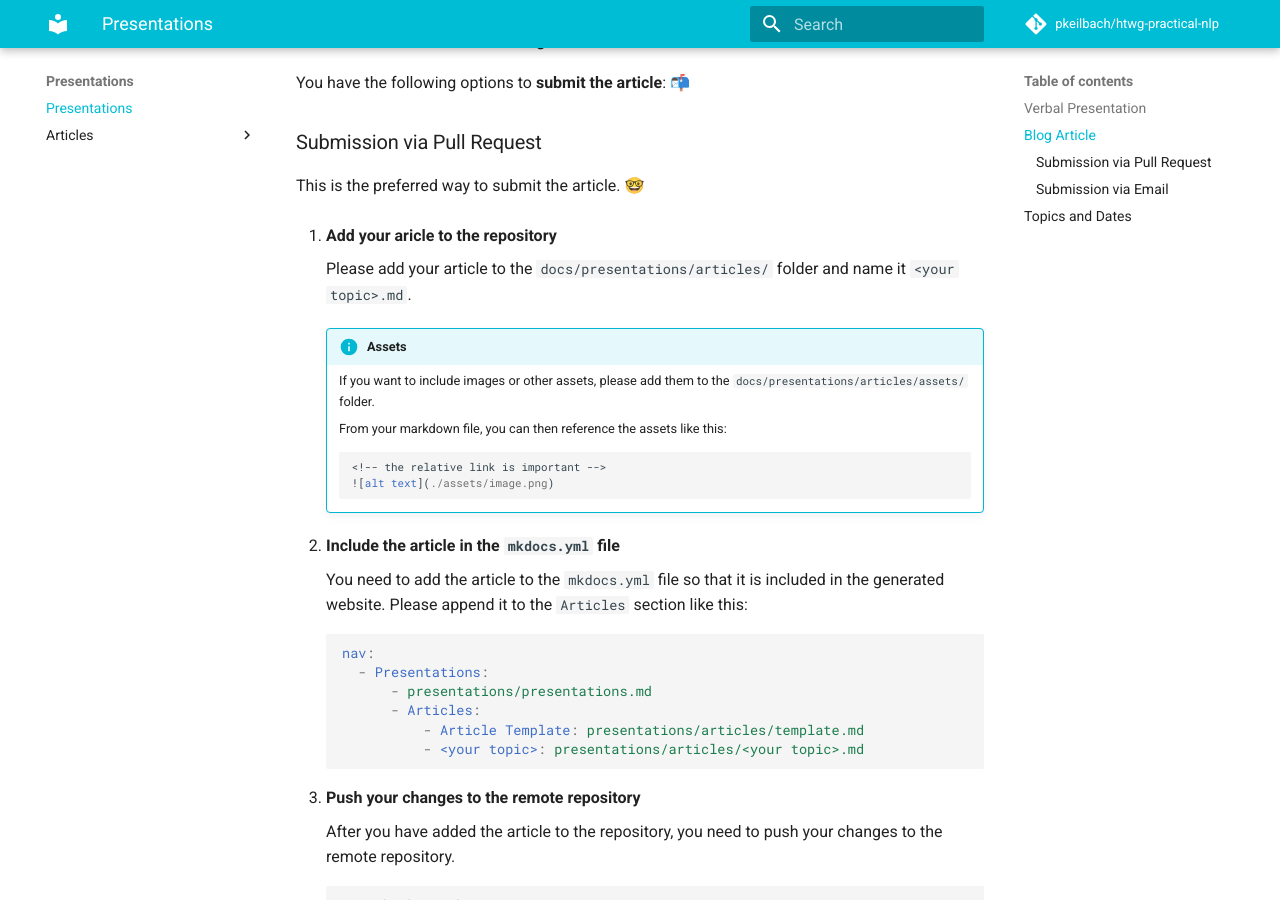
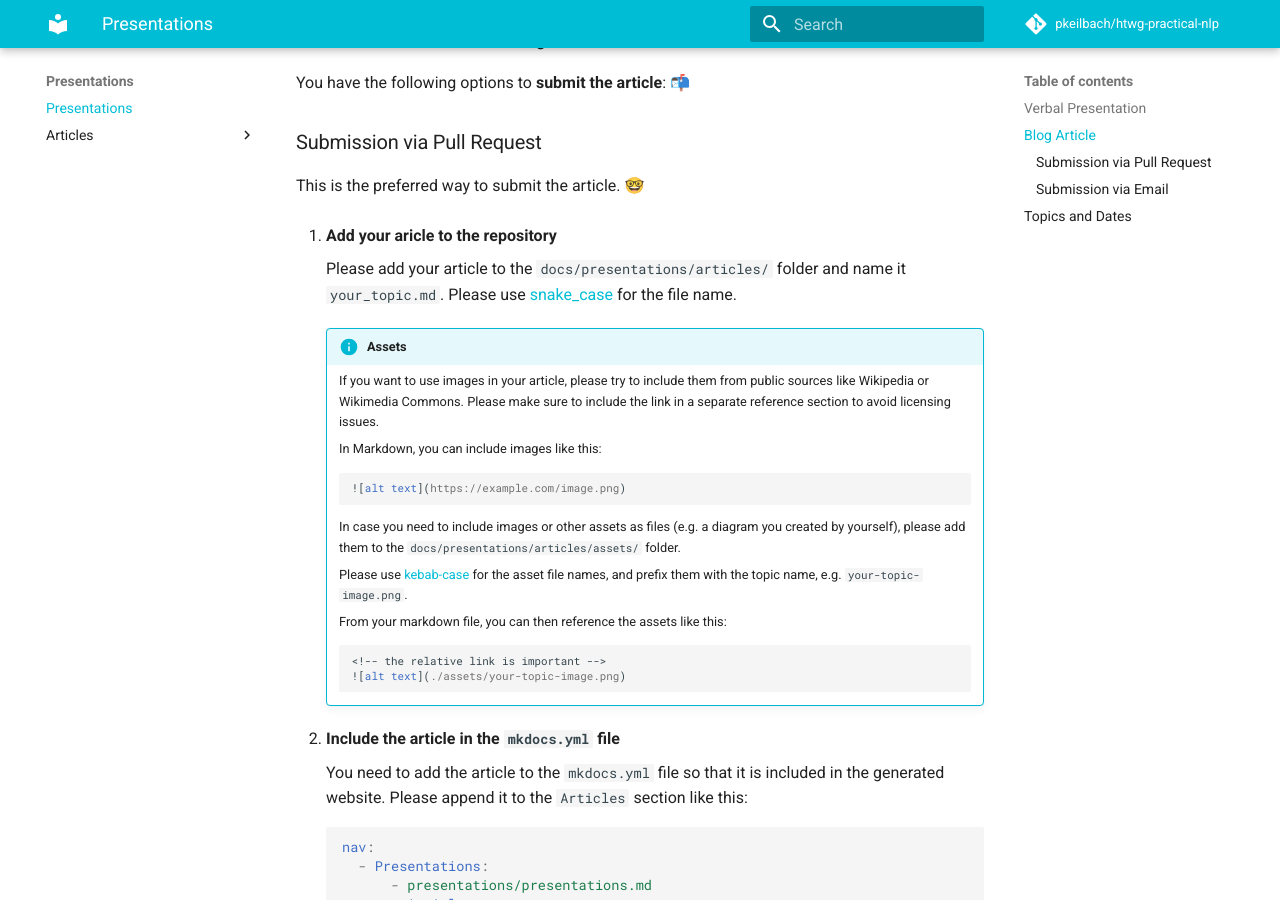
Before and after one commit to pkeilbach/htwg-practical-nlp, an MkDocs documentation site: the page built from docs/presentations/presentations.md, in a window 1280 px wide and 900 px high, scrolled down 1470 px. Built offline with MkDocs 1.6.1 and Material for MkDocs 9.7.7, drawn with Linux system fonts in a browser that asks for light colours; emoji names are drawn with the system emoji font; comment, search, counter and statistics services are not loaded.

Commit message:
add info on images

````diff
--- a/docs/presentations/presentations.md
+++ b/docs/presentations/presentations.md
@@ -51,17 +51,27 @@
 
 1.  **Add your aricle to the repository**
 
-    Please add your article to the `docs/presentations/articles/` folder and name it `<your topic>.md`.
+    Please add your article to the `docs/presentations/articles/` folder and name it `your_topic.md`. Please use [snake_case](https://en.wikipedia.org/wiki/Snake_case) for the file name.
 
     !!! info "Assets"
 
-        If you want to include images or other assets, please add them to the `docs/presentations/articles/assets/` folder.
+        If you want to use images in your article, please try to include them from public sources like Wikipedia or Wikimedia Commons. Please make sure to include the link in a separate reference section to avoid licensing issues.
+
+        In Markdown, you can include images like this:
+
+        ```md
+        ![alt text](https://example.com/image.png)
+        ```
+
+        In case you need to include images or other assets as files (e.g. a diagram you created by yourself), please add them to the `docs/presentations/articles/assets/` folder.
+
+        Please use [kebab-case](https://en.wikipedia.org/wiki/Kebab_case) for the asset file names, and prefix them with the topic name, e.g. `your-topic-image.png`.
 
         From your markdown file, you can then reference the assets like this:
 
         ```md
         <!-- the relative link is important -->
-        ![alt text](./assets/image.png)
+        ![alt text](./assets/your-topic-image.png)
         ```
 
 2.  **Include the article in the `mkdocs.yml` file**
````
